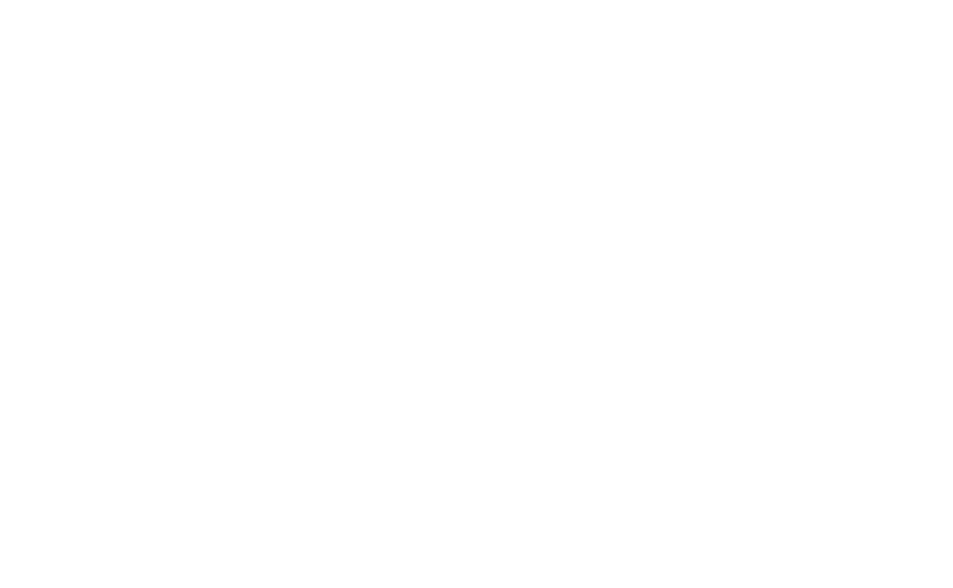
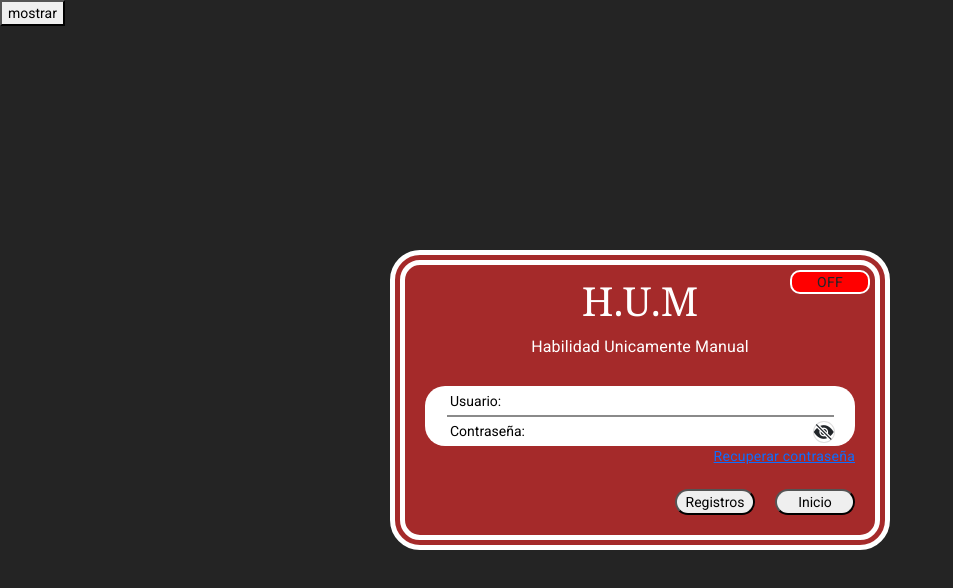
Before and after one commit to alexGrande1996/Portafolios, an Angular app: page /login in a window 1280 px wide. Before the commit this address led to /. Shown: the top 588 px of the page, without its empty margins (0-953 px from the left). Built offline with nearby package versions, Linux system fonts and the light colour scheme; no server answers.

Commit message:
Actualizacion

```diff
--- /dev/null
+++ b/src/app/Componentes/configuracion/configuracion.component.html
@@ -0,0 +1 @@
+<p>configuracion works!</p>
--- a/src/app/Componentes/login/login.component.html
+++ b/src/app/Componentes/login/login.component.html
@@ -15,14 +15,16 @@
           <div class="usuario">
             <input type="text" placeholder="Usuario:" required>
           </div>
+          <div class="separador">
+          </div>
           <div class="password">
-            <input type="password" placeholder="Contraseña:" required >
+            <input id="password" type="password" placeholder="Contraseña:" required >
             <i (click)="toggleIcono()" id="icono-ojo" class="icono bi bi-eye-slash-fill"></i>
           </div>
 
 
         </div>
-
+        <span class="indicador">OFF</span>
 
       </div>
 
--- a/src/app/Componentes/login/login.component.scss
+++ b/src/app/Componentes/login/login.component.scss
@@ -54,7 +54,6 @@
 
 }
 
-
 .login .titulo{
     height: 40%;
     color: white;
@@ -73,7 +72,6 @@
     font-family: Cambria, Cochin, Georgia, Times, 'Times New Roman', serif;
 }
 
-
 .login .marco-cajas{
     height: 30%;
     display: flex;
@@ -85,6 +83,7 @@
     border-radius: 20px;
     background-color: rgb(255, 255, 255);
     padding: 0px 20px;
+    position: relative;
 }
 
 .login .marco-cajas .marco-cajas2 div {
@@ -92,6 +91,18 @@
     margin: 0 auto;
 }
 
+.login .marco-cajas .marco-cajas2 > .separador {
+    position: absolute;
+    top: 0;
+    left: 0;
+    right: 0;
+    bottom: 0;
+    width: 90%;
+    height: 2px;
+    margin: auto;
+
+    background-color: rgba(0, 0, 0, 0.46);
+}
 
 .login .marco-cajas .marco-cajas2 div input{
     background: none;
@@ -132,8 +143,6 @@
     position: relative;
 }
 
-
-
 .b3{
     position: absolute;
     bottom: 0px;
@@ -158,12 +167,25 @@
     border-radius: 20px;
 }
 
-
-
-
 .login-cerrado{
     top: -1200px;
     margin: auto;
     transition: top ease 0.5s;
 
 }
+
+
+.indicador{
+    position: absolute;
+    top: 5px;
+    right: 5px;
+    border: 2px double white;
+    border-radius: 10px;
+    text-align: center;
+    width: 80px;
+    background-color: red;
+}
+
+.indicadorEncendido{
+    background-color: green;
+}
--- a/src/app/Componentes/login/login.component.ts
+++ b/src/app/Componentes/login/login.component.ts
@@ -1,6 +1,8 @@
 import { Component, ElementRef, Renderer2 } from '@angular/core';
 import { FormBuilder } from '@angular/forms';
-import { io } from 'socket.io-client';
+import { Socket, io } from 'socket.io-client';
+import {HttpClient} from '@angular/common/http';
+
 
 
 @Component({
@@ -12,36 +14,47 @@ export class LoginComponent {
 
   private mostrarLogin = true;
   private mostrarIcono = true;
-  public nombre = "text";
-  private socket;
+  private mostrarIndicador = false;
+
+
 
   constructor(
       private _formBuilder: FormBuilder,
       private el:ElementRef,
-      private renderer:Renderer2
-
-    ){
-
-    this.socket = io('http://192.168.0.13:3000/');
-    this.socket.on("connect", () => {
-
-      console.log(this.socket.id); // x8WIv7-mJelg7on_ALbx
+      private renderer:Renderer2,
+      private html:HttpClient
+    ){}
 
 
-      this.socket.emit('mensaje','Hola servidor');
+  ngOnInit() {
+
+    this.html.get('assets/data.json').subscribe((data:any)=>{
+
+      const localhost = data['localhost'];
+      const port = data['port'];
+
+      let ruta = `http://${localhost}:${port}/`;
+      const socket = io(ruta);
+
+
+      socket.on("connect", () => {
+        this.toggleAviso(true);
+
+        console.log(socket.id); // x8WIv7-mJelg7on_ALbx
+        socket.emit('mensaje','Hola servidor');
       });
 
-    this.socket.on('mensaje',(data)=>{
+      socket.on("disconnect",()=>{
+        this.toggleAviso(false);
+      });
+
+      socket.on('mensaje',(data:any)=>{
         console.log(data);
       });
 
+    });
 
   }
-
-
-
-
-
 
   toggleLogin(){
     const login = this.el.nativeElement.querySelector('.login');
@@ -61,24 +74,35 @@ export class LoginComponent {
 
   toggleIcono(){
     const icono = this.el.nativeElement.querySelector('#icono-ojo');
+    const password = this.el.nativeElement.querySelector('#password');
 
 
     if(this.mostrarIcono){
-      console.log('mostrar')
-      this.renderer.setProperty(icono,'type','text');
+      this.renderer.setProperty(password,'type','text');
       this.renderer.removeClass(icono,'bi-eye-slash-fill');
       this.renderer.addClass(icono,'bi-eye-fill');
-
     }
     else{
-      this.renderer.setProperty(icono,'type','password');
+      this.renderer.setProperty(password,'type','password');
       this.renderer.removeClass(icono,'bi-eye-fill');
       this.renderer.addClass(icono,'bi-eye-slash-fill');
+    }
+    this.mostrarIcono = !this.mostrarIcono;
 
   }
 
+  toggleAviso(valor:boolean){
+    this.mostrarIndicador = valor;
+    const indicador = this.el.nativeElement.querySelector('.indicador');
 
-    this.mostrarIcono = !this.mostrarIcono;
+    if(valor){
+      indicador.textContent  = "ON";
+      this.renderer.addClass(indicador,'indicadorEncendido');
+    }
+    else{
+      indicador.textContent  = "OFF";
+      this.renderer.removeClass(indicador,'indicadorEncendido');
+    }
   }
 
 }
--- a/src/app/app-routing.module.ts
+++ b/src/app/app-routing.module.ts
@@ -2,9 +2,13 @@ import { NgModule } from '@angular/core';
 import { RouterModule, Routes } from '@angular/router';
 import { VistaPrincipalComponent } from './Componentes/vista-principal/vista-principal.component';
 import { LoginComponent } from './Componentes/login/login.component';
+import { ConfiguracionComponent } from './Componentes/configuracion/configuracion.component';
 
 const routes: Routes = [
-  {path:"", component:LoginComponent}
+  {path:"", component:ConfiguracionComponent},
+  {path:"login", component:LoginComponent},
+  {path:"inicio", component:VistaPrincipalComponent},
+
 ];
 
 @NgModule({
--- /dev/null
+++ b/src/assets/data.json
@@ -0,0 +1,4 @@
+{
+    "localhost":"localhost",
+    "port":"3000"
+}
```
Also changed, not shown: src/app/Componentes/configuracion/configuracion.component.ts (added, +10 -0 lines), src/app/app.module.ts (+8 -2 lines), src/app/Componentes/configuracion/configuracion.component.scss (added), 1 other file (tests, documents, lock files or other folders). Lines whose indentation alone changed are shown as unchanged.
